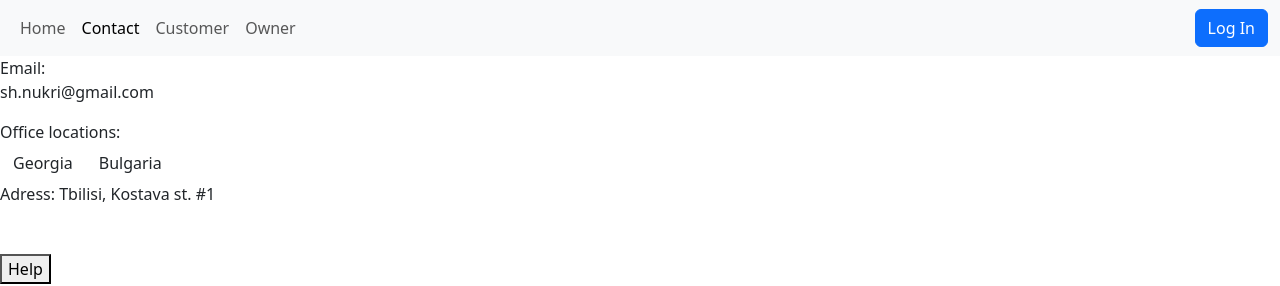
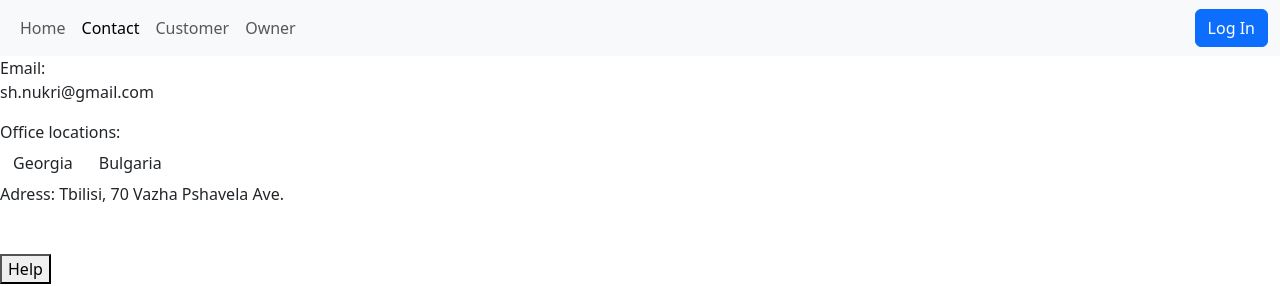
Before and after one commit to NukriSh/DineZone, an Angular app: page /contact/georgia in a window 1280 px wide. Shown: the top 286 px of the page. Built offline with nearby package versions, Linux system fonts and the light colour scheme; data requests are answered from the project's data file.

Commit message:
add email parameter to restaurants db

```diff
--- a/db.json
+++ b/db.json
@@ -3,16 +3,19 @@
     {
       "id": "1",
       "identification_number": "1001",
-      "name": "PizzaPlace"
+      "name": "PizzaPlace",
+      "email": "PizzaPlace@gmail.com"
     },
     {
       "id": "2",
       "identification_number": "1002",
-      "name": "BurgerPlace"
+      "name": "BurgerPlace",
+      "email": "BurgerPlace@gmail.com"
     },
     {
       "id": "a67a",
-      "name": "NewRestaurant1"
+      "name": "NewRestaurant1",
+      "email": ""
     }
   ],
   "menuItems": [
--- a/src/app/contact/georgia/georgia.component.html
+++ b/src/app/contact/georgia/georgia.component.html
@@ -1,2 +1,2 @@
 Adress:
-Tbilisi, Kostava st. #1
+Tbilisi, 70 Vazha Pshavela Ave.
--- a/src/app/interfaces/restaurants.ts
+++ b/src/app/interfaces/restaurants.ts
@@ -2,4 +2,5 @@ export interface Restaurants {
     id: number;
     identification_number: number;
     name: string;
+    email: string;
 }
--- a/src/app/owner-view/owner-view.component.html
+++ b/src/app/owner-view/owner-view.component.html
@@ -1,5 +1,3 @@
-<p>owner-view works!</p>
-
 <div>
   <label>Select a Restaurant:</label>
   <select id="restaurantDropdown" [(ngModel)]="selectedRestaurantId">
```
